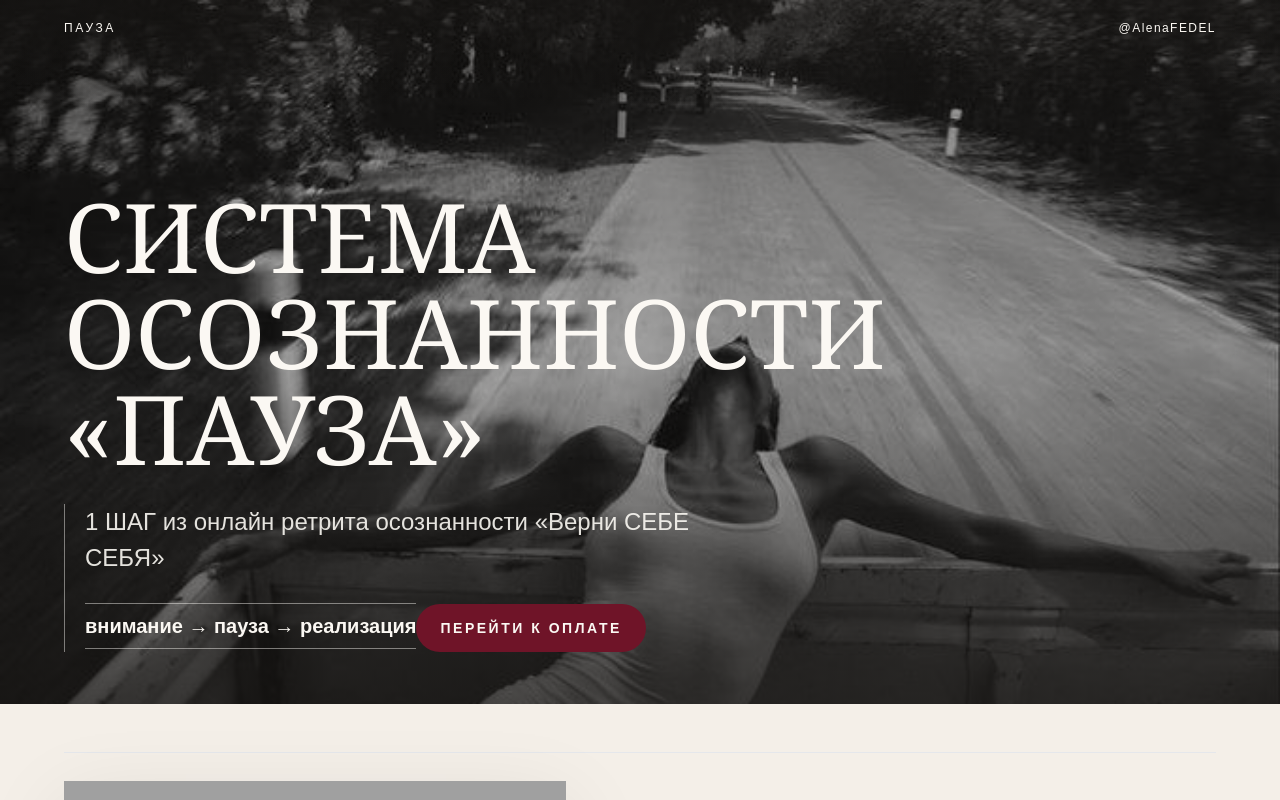
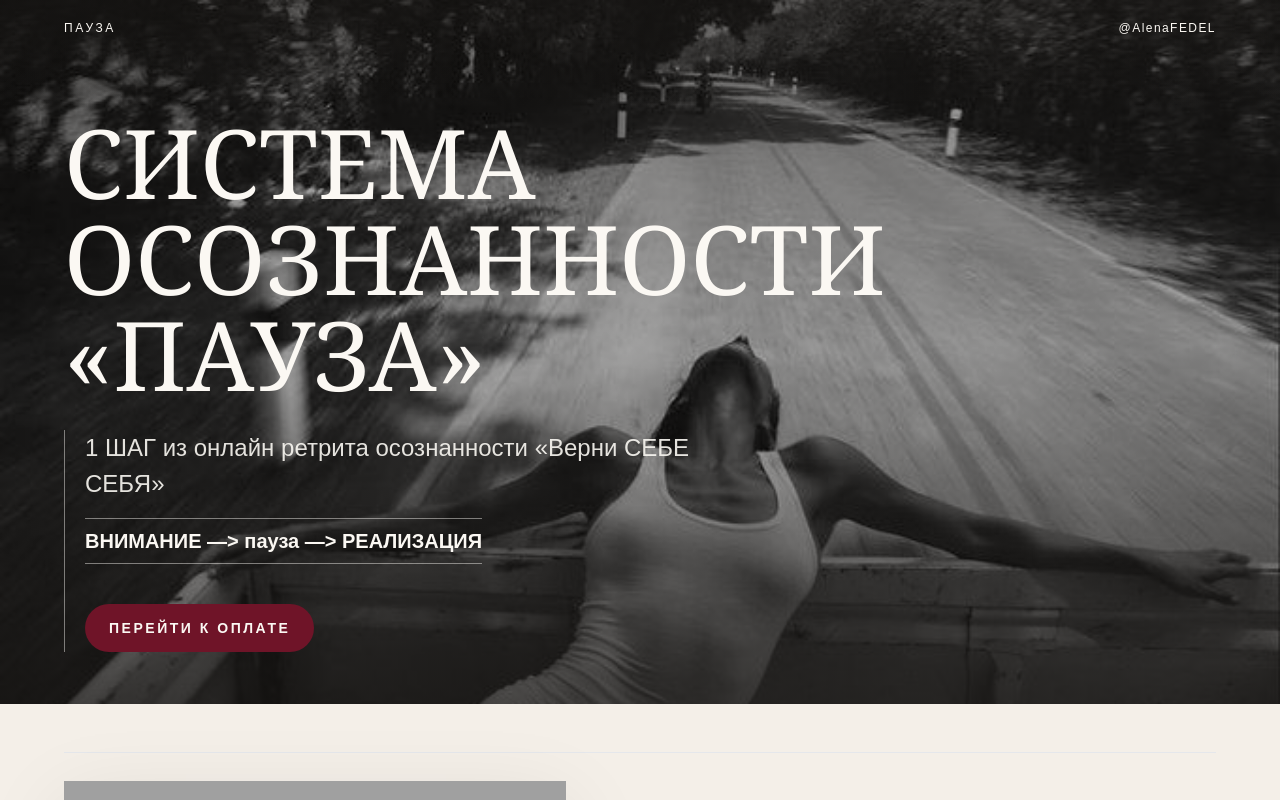
Before and after one commit to dmitrysakovich23-web/alena-pause-landing, a Next.js app: page / in a window 1280 px wide. Shown: the top 800 px of the page. Built offline with nearby package versions, Linux system fonts and the light colour scheme; grey boxes are pictures that could not be loaded.

Commit message:
Adjust hero payment button placement

```diff
--- a/src/components/Hero.tsx
+++ b/src/components/Hero.tsx
@@ -50,15 +50,17 @@ export function Hero({
             <p className="text-lg leading-7 text-paper/90 sm:text-2xl sm:leading-9">
               {description}
             </p>
-            <p className="mt-4 inline-block whitespace-nowrap border-y border-paper/45 py-2 text-base font-semibold text-paper sm:text-xl">
+            <p className="mt-4 block w-fit whitespace-nowrap border-y border-paper/45 py-2 text-base font-semibold text-paper sm:text-xl">
               {formula}
             </p>
-            <Link
-              href="/success"
-              className="mt-7 inline-flex min-h-12 items-center justify-center rounded-full bg-burgundy px-6 text-sm font-semibold uppercase tracking-[0.18em] text-paper transition-none hover:bg-burgundy hover:text-paper active:bg-burgundy focus:bg-burgundy focus:text-paper focus:outline-none focus:ring-2 focus:ring-burgundy focus:ring-offset-4 focus:ring-offset-ink"
-            >
-              {button}
-            </Link>
+            <div className="mt-10">
+              <Link
+                href="/success"
+                className="inline-flex min-h-12 items-center justify-center rounded-full bg-burgundy px-6 text-sm font-semibold uppercase tracking-[0.18em] text-paper transition-none hover:bg-burgundy hover:text-paper active:bg-burgundy focus:bg-burgundy focus:text-paper focus:outline-none focus:ring-2 focus:ring-burgundy focus:ring-offset-4 focus:ring-offset-ink"
+              >
+                {button}
+              </Link>
+            </div>
           </div>
         </div>
       </div>
--- a/src/data/content.ts
+++ b/src/data/content.ts
@@ -20,7 +20,7 @@ export const landingContent = {
     headerHref: "https://t.me/AlenaFEDEL",
     title: "СИСТЕМА ОСОЗНАННОСТИ «ПАУЗА»",
     description: "1 ШАГ из онлайн ретрита осознанности «Верни СЕБЕ СЕБЯ»",
-    formula: "внимание → пауза → реализация",
+    formula: "ВНИМАНИЕ —> пауза —> РЕАЛИЗАЦИЯ",
     button: "ПЕРЕЙТИ К ОПЛАТЕ",
     image: "/images/banner.jpeg",
   },
@@ -134,6 +134,6 @@ export const landingContent = {
 
 export const successContent = {
   title: "СИСТЕМА ОСОЗНАННОСТИ «ПАУЗА»",
-  description: "внимание → пауза → реализация",
+  description: "ВНИМАНИЕ —> пауза —> РЕАЛИЗАЦИЯ",
   backButton: "@AlenaFEDEL",
 };
```
